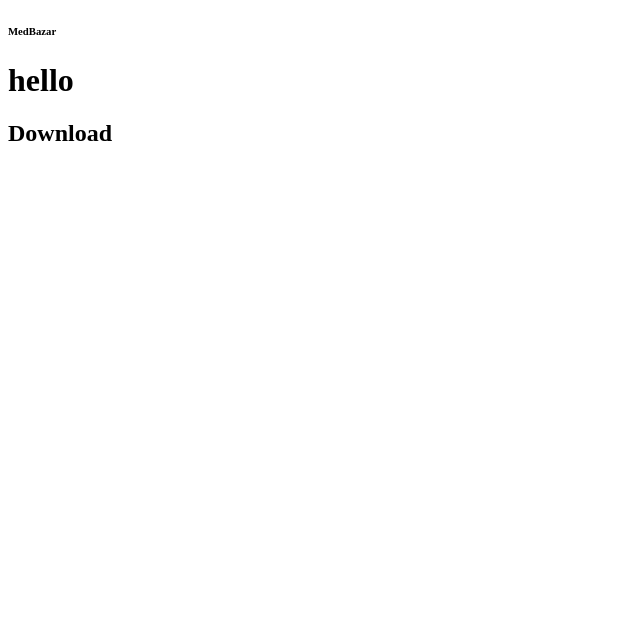
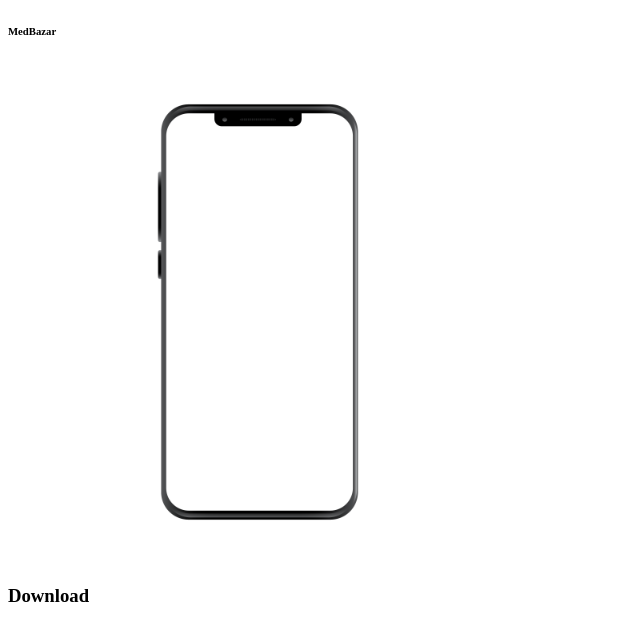
Before and after one commit to ritesh-ansh/MedBazaar, a Next.js app: page / in a window 1280 px wide. Shown: the top 640 px of the page, without its empty margins (0-640 px from the left). Built offline with nearby package versions, Linux system fonts and the light colour scheme.

Commit message:
fotter added

```diff
--- a/components/Footer.js
+++ b/components/Footer.js
@@ -3,13 +3,19 @@ import Image from "next/image";
 function Footer() {
   return (
     <div className="">
-      <div className="flex justify-center items-center">
-        <div className=" ">
-          {/* <Image src="/icons/phone.png" layout="fill" /> */}
-          <h1>hello</h1>
+      <div className=" flex ">
+        <div className="max-w-full ">
+          <Image
+            src="/icons/phone.png"
+            width={500}
+            height={500}
+            // layout="responsive"
+          />
         </div>
-        <div>
-          <h2>Download</h2>
+        <div className=" flex items-center ">
+          <div className="">
+            <h3 className=" text-3xl font-bold ">Download</h3>
+          </div>
         </div>
       </div>
     </div>
```
